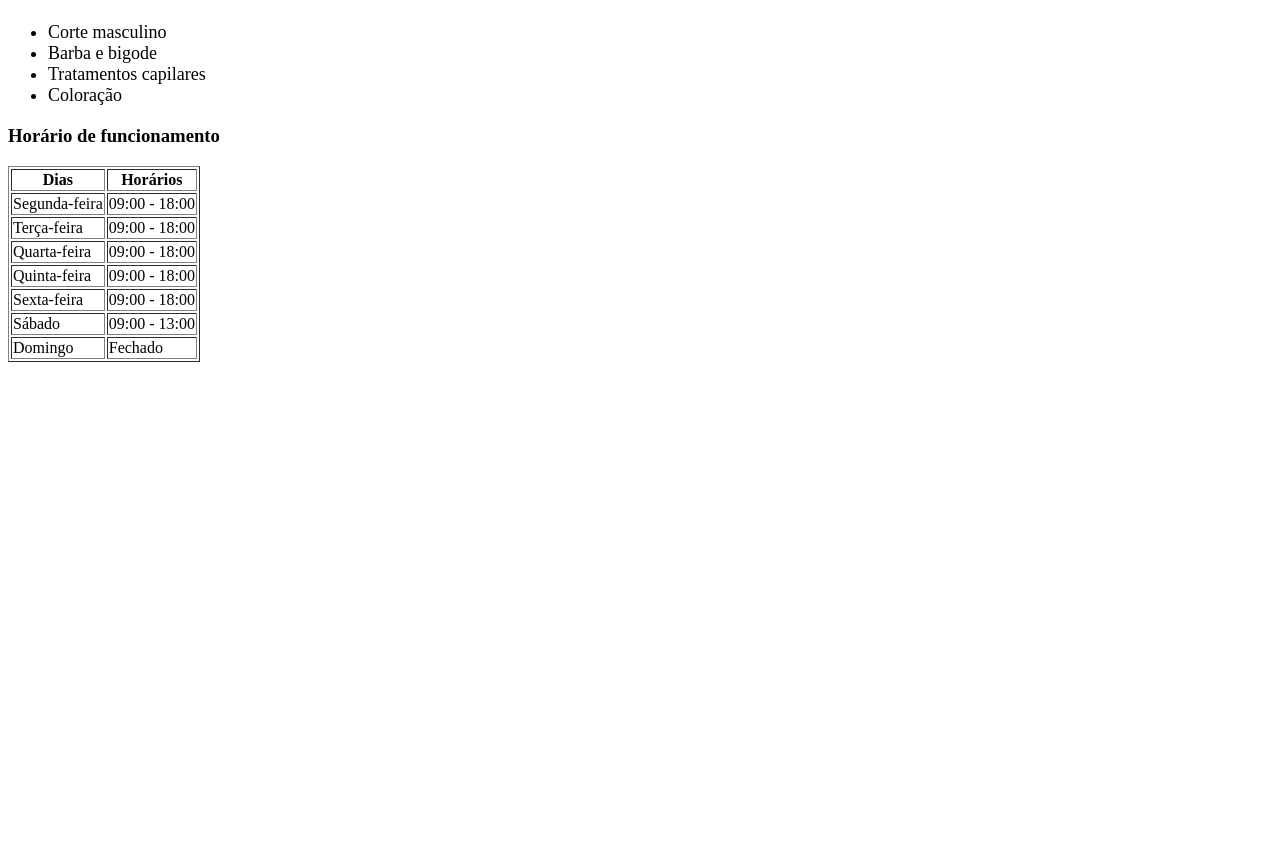
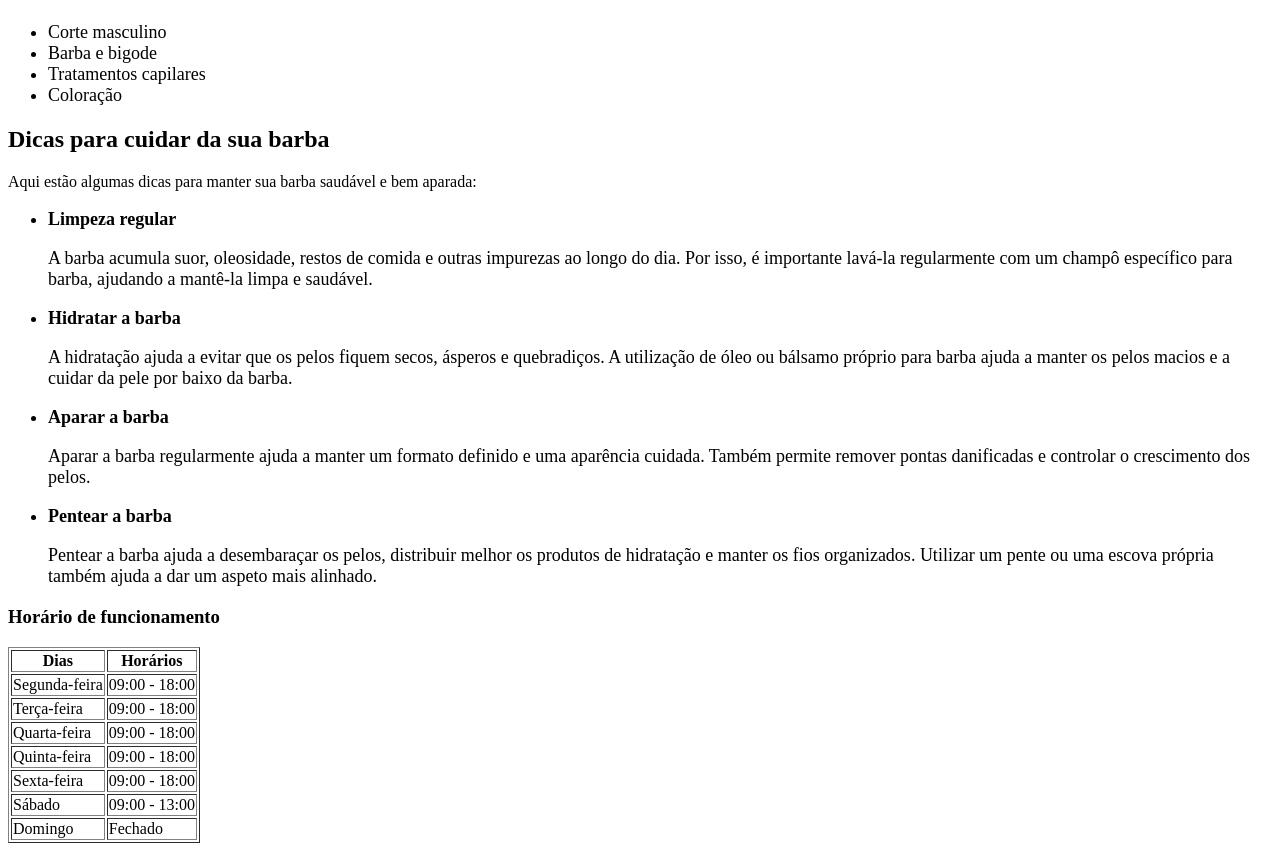
Before and after one commit to Ronaldo350-rony/caso-pratico, a plain HTML site: page index.html in a window 1280 px wide. Shown: the part 912-1763 px from the top of the page. Before the commit the page ends 1282 px from the top, so only its background shows below. Drawn offline with Linux system fonts and the light colour scheme.

Commit message:
adiciona article

```diff
--- a/index.html
+++ b/index.html
@@ -1,5 +1,5 @@
 <!doctype html>
-<html lang="pt-br">
+<html lang="pt-pt">
   <head>
     <meta charset="UTF-8" />
     <meta name="viewport" content="width=device-width, initial-scale=1.0" />
@@ -49,7 +49,49 @@
           <li>Coloração</li>
         </ul>
       </section>
-
+      <article>
+        <h2>Dicas para cuidar da sua barba</h2>
+        <p>
+          Aqui estão algumas dicas para manter sua barba saudável e bem aparada:
+        </p>
+        <ul style="font-size: 18px">
+          <li>
+            <strong>Limpeza regular</strong>
+            <p>
+              A barba acumula suor, oleosidade, restos de comida e outras
+              impurezas ao longo do dia. Por isso, é importante lavá-la
+              regularmente com um champô específico para barba, ajudando a
+              mantê-la limpa e saudável.
+            </p>
+          </li>
+          <li>
+            <strong>Hidratar a barba</strong>
+            <p>
+              A hidratação ajuda a evitar que os pelos fiquem secos, ásperos e
+              quebradiços. A utilização de óleo ou bálsamo próprio para barba
+              ajuda a manter os pelos macios e a cuidar da pele por baixo da
+              barba.
+            </p>
+          </li>
+          <li>
+            <strong>Aparar a barba</strong>
+            <p>
+              Aparar a barba regularmente ajuda a manter um formato definido e
+              uma aparência cuidada. Também permite remover pontas danificadas e
+              controlar o crescimento dos pelos.
+            </p>
+          </li>
+          <li>
+            <strong>Pentear a barba</strong>
+            <p>
+              Pentear a barba ajuda a desembaraçar os pelos, distribuir melhor
+              os produtos de hidratação e manter os fios organizados. Utilizar
+              um pente ou uma escova própria também ajuda a dar um aspeto mais
+              alinhado.
+            </p>
+          </li>
+        </ul>
+      </article>
       <aside>
         <h3>Horário de funcionamento</h3>
         <table border="1">
```
